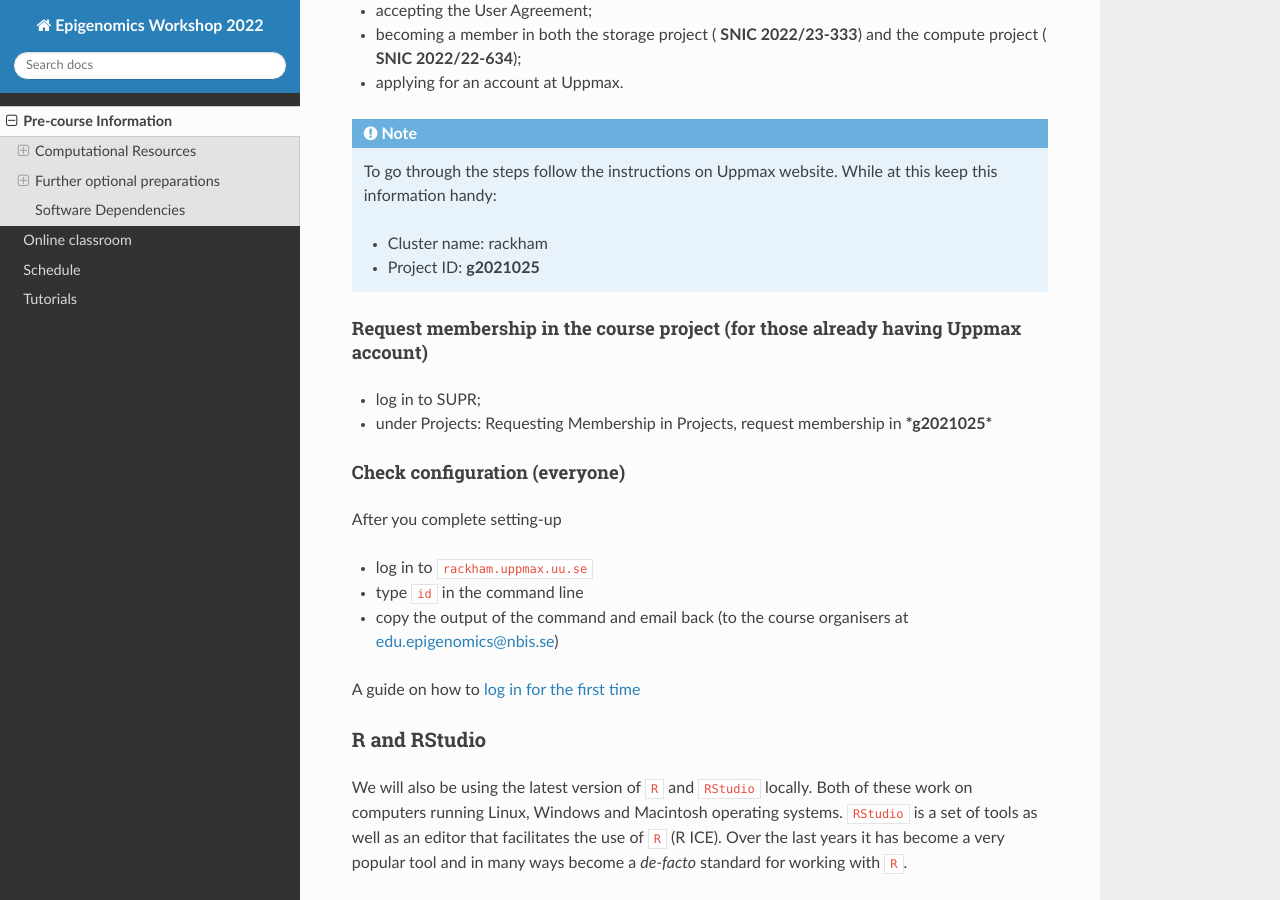
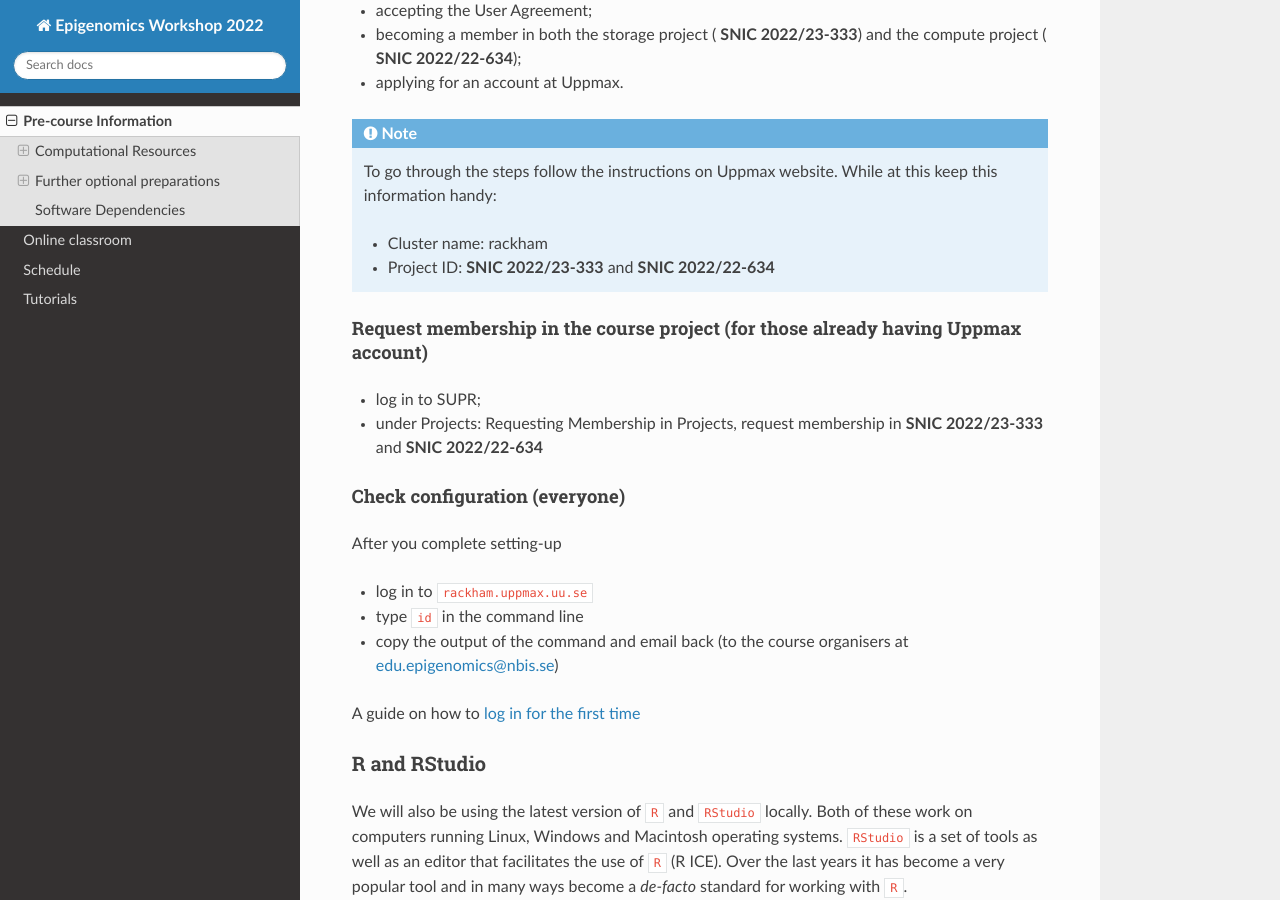
Before and after one commit to NBISweden/workshop-epigenomics-RTDs, a Sphinx documentation site: the page built from docs/content/precourse.rst, in a window 1280 px wide and 900 px high, scrolled down 1036 px. Built offline with Sphinx 7.4.7 and the Read the Docs theme 2.0.0, drawn with Linux system fonts in a browser that asks for light colours.

Commit message:
update project ids

```diff
--- a/docs/content/precourse.rst
+++ b/docs/content/precourse.rst
@@ -71,7 +71,7 @@ This involves few steps. Briefly,
 
 	* Cluster name: rackham
 
-	* Project ID:  **g2021025**
+	* Project ID:  **SNIC 2022/23-333** and **SNIC 2022/22-634**
 
 
 
@@ -80,8 +80,7 @@ Request membership in the course project (for those already having Uppmax accoun
 
 * log in to SUPR;
 
-* under Projects: Requesting Membership in Projects, request membership in ***g2021025***
-
+* under Projects: Requesting Membership in Projects, request membership in **SNIC 2022/23-333** and **SNIC 2022/22-634**
 
 
 Check configuration (everyone)
```
